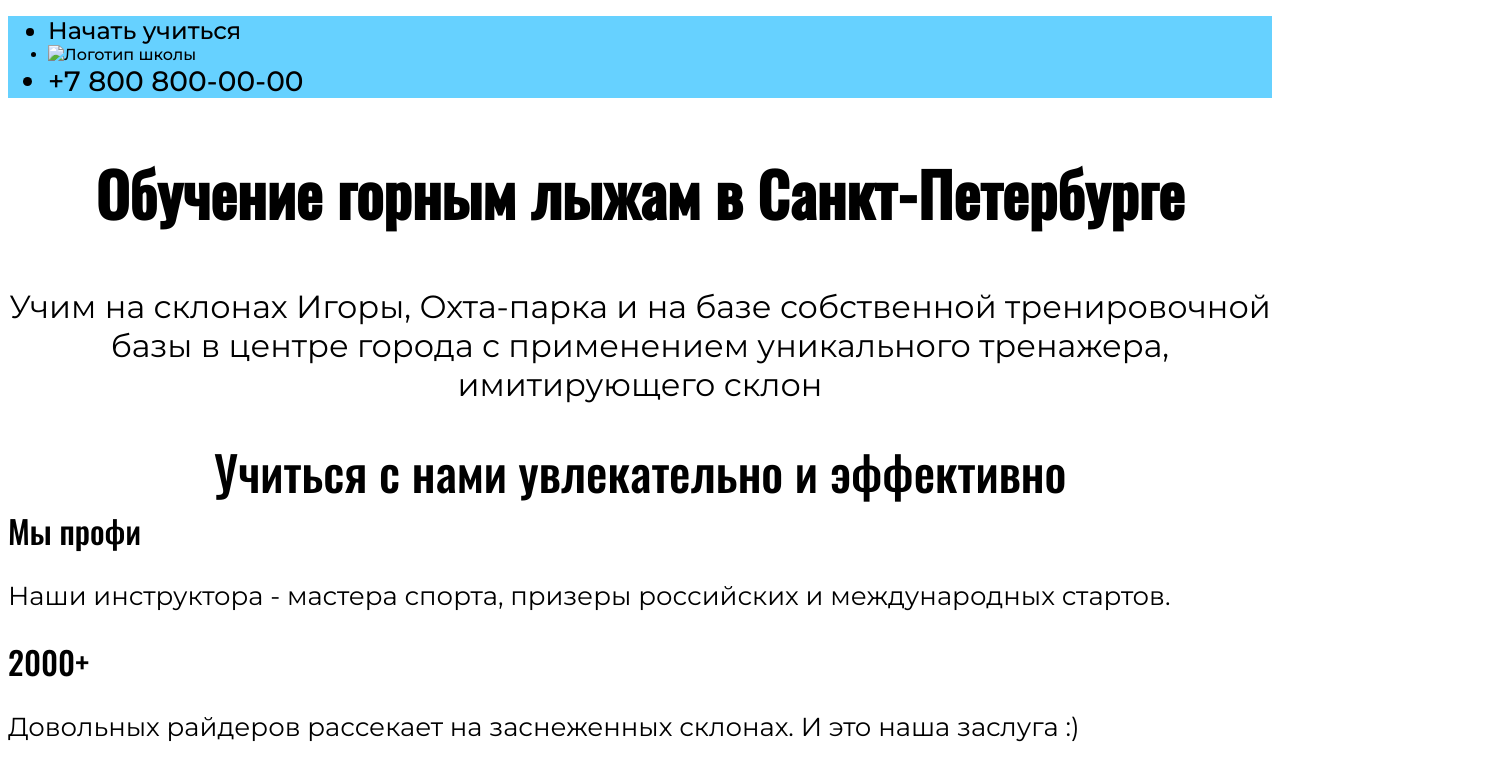
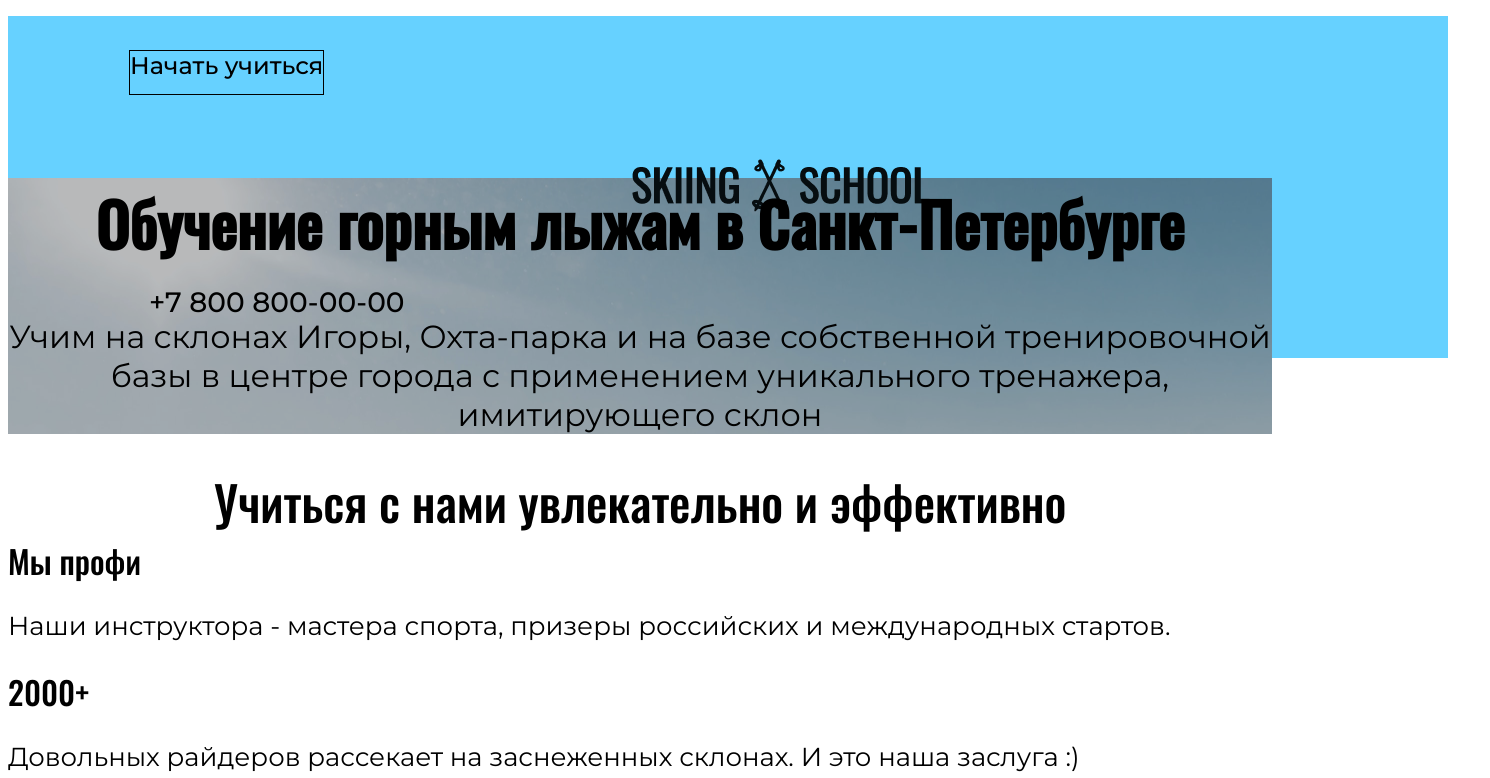
Before and after one commit to ValeriaVeber/ski-school-saganovich, a plain HTML site: page index.html in a window 1280 px wide. Shown: the top 778 px of the page, 1490 px wide, since content can reach past the window. Drawn offline with Linux system fonts and the light colour scheme.

Commit message:
Момент, когда все поломалось. Display,margin, pabbing

```diff
--- a/index.html
+++ b/index.html
@@ -6,13 +6,13 @@
     <meta name="viewport" content="width=device-width, initial-scale=1.0">
     <title>Skiing school</title>
     <link rel="stylesheet" href="/style/style.css">
-    <p>
+    <div class="container">
         <ul class="head-list">
             <li class="head-btn">Начать учиться</li>
-            <li class="head-logo"><img src="" alt="Логотип школы"></li>
+            <li class="head-logo"><img src="/images/logo.png" alt="Логотип школы"></li>
             <li class="head-tel">+7 800 800-00-00</li>
         </ul>
-    </p>
+    </div>
 </head>
 <body>
     <main class="main">
--- a/style/style.css
+++ b/style/style.css
@@ -38,17 +38,42 @@
          url('../fonts/montserrat-v24-latin_cyrillic-500.svg#Montserrat') format('svg'); /* Legacy iOS */
   }
 
+  * {box-sizing: border-box;
+}
+
+ .container {
+   width: 1440px;
+   height: 112px;
+ }
+
   .head-list {
      font-family: montserrat; sans-serif;
      font-weight: 500;
      background-color: #66D1FF;
   }
 
-  .head-btn {
-     font-size: 24px;
+
+  li {
+   list-style-type: none; /* Убираем маркеры */
   }
 
+  .head-btn {
+   display: inline-block;
+    margin: 34px 1083px 33px 81px;
+    height: 45px;
+    font-size: 24px;
+    border: 1px solid #000;
+}
+
+.head-logo {
+   display: inline-block;
+   margin: 31px 560px 30px 584px;
+
+}
+
   .head-tel {
+     display: inline-block;
+     margin: 39px 50px 39px 101px;
      font-size: 28px;
   }
 
```
Also changed, not shown: images/logo.png (added), images/promo-pic.png (added).
